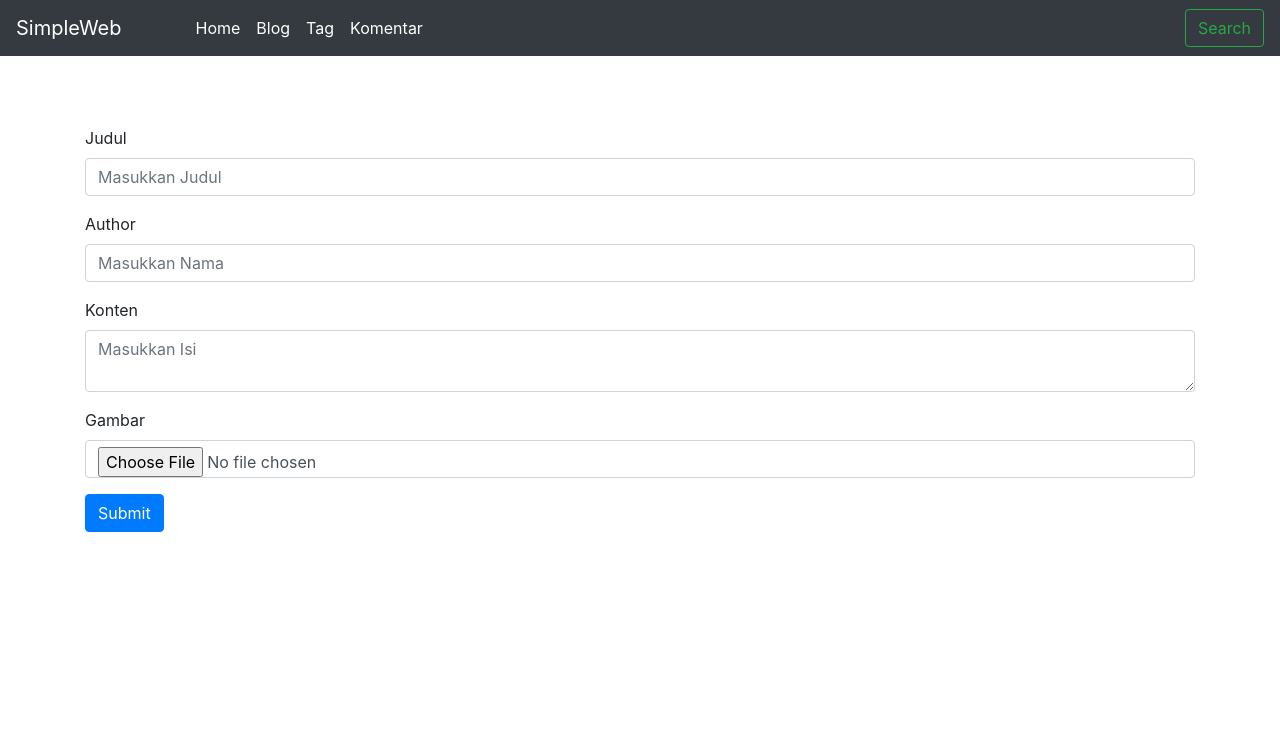
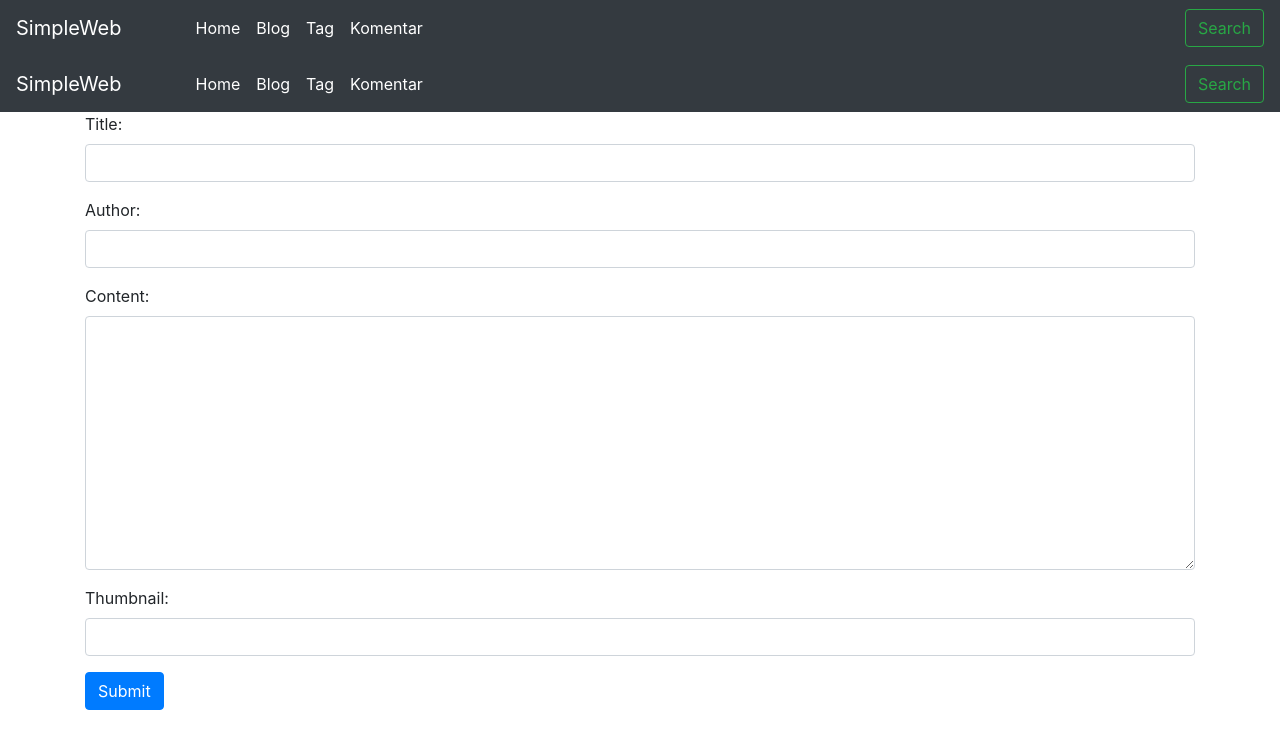
Before and after one commit to iosky07/first-django, a Django app: template simple_web/templates/pages/blogs/create.html in a window 1280 px wide. Shown: the top 749 px of the page. Run offline with Django 3.2, Linux system fonts and the light colour scheme; the template is opened without the code that fills it: values that come from a table or form of the project are taken from there, others are empty; some libraries are stand-ins or nearby versions.

Commit message:
first form create

```diff
--- a/postgresql_try/settings.py
+++ b/postgresql_try/settings.py
@@ -40,6 +40,7 @@
     'django.contrib.staticfiles',
 
     'simple_web',
+    'widget_tweaks',
 ]
 
 MIDDLEWARE = [
--- /dev/null
+++ b/simple_web/forms.py
@@ -0,0 +1,7 @@
+from django.forms import ModelForm
+from .models import *
+
+class BlogForm(ModelForm):
+    class Meta:
+        model = Blog
+        fields = '__all__'
--- /dev/null
+++ b/simple_web/templates/forms/blog_form.html
@@ -0,0 +1,77 @@
+{% extends 'layouts/master.html' %}
+
+{% load widget_tweaks %}
+
+{% block content %}
+
+    <div class="container">
+    <form method="post" novalidate>
+      {% csrf_token %}
+
+      {% for hidden_field in form.hidden_fields %}
+        {{ hidden_field }}
+      {% endfor %}
+
+      {% if form.non_field_errors %}
+        <div class="alert alert-danger" role="alert">
+          {% for error in form.non_field_errors %}
+            {{ error }}
+          {% endfor %}
+        </div>
+      {% endif %}
+
+      {% for field in form.visible_fields %}
+        <div class="form-group">
+          {{ field.label_tag }}
+
+          {% if form.is_bound %}
+            {% if field.errors %}
+              {% render_field field class="form-control is-invalid" %}
+              {% for error in field.errors %}
+                <div class="invalid-feedback">
+                  {{ error }}
+                </div>
+              {% endfor %}
+            {% else %}
+              {% render_field field class="form-control is-valid" %}
+            {% endif %}
+          {% else %}
+            {% render_field field class="form-control" %}
+          {% endif %}
+
+          {% if field.help_text %}
+            <small class="form-text text-muted">{{ field.help_text }}</small>
+          {% endif %}
+        </div>
+      {% endfor %}
+
+      <button type="submit" class="btn btn-primary">Submit</button>
+    </form>
+
+  </div>
+
+{% endblock %}
+
+
+
+{#<form action="" method="post" class="container" style="margin-top: 70px">#}
+{#        <div class="form-group col-span-6 sm:col-span-5">#}
+{#            <label for="title">Judul</label>#}
+{#            <input type="text" class="form-control" placeholder="Masukkan Judul">#}
+{#        </div>#}
+{#        <div class="form-group col-span-6 sm:col-span-5">#}
+{#            <label for="author">Author</label>#}
+{#            <input type="text" class="form-control" placeholder="Masukkan Nama">#}
+{#        </div>#}
+{#        <div class="form-group col-span-6 sm:col-span-5">#}
+{#            <label for="content">Konten</label>#}
+{#            <textarea type="text" class="form-control" placeholder="Masukkan Isi"></textarea>#}
+{#        </div>#}
+{#        <div class="form-group col-span-6 sm:col-span-5">#}
+{#            <label for="author">Gambar</label>#}
+{#            <input type="file" class="form-control" placeholder="Upload Gambar">#}
+{#        </div>#}
+{#        <div class="form-group col-span-6 sm:col-span-5">#}
+{#            <button class="btn btn-primary" type="submit">Submit</button>#}
+{#        </div>#}
+{#    </form>#}
--- a/simple_web/templates/layouts/master.html
+++ b/simple_web/templates/layouts/master.html
@@ -3,9 +3,10 @@
 <!DOCTYPE html>
 <html lang="en">
 
-<meta charset="utf-8">
-<meta name="viewport" content="width=device-width, initial-scale=1, shrink-to-fit=no">
 <head>
+    <meta charset="utf-8">
+    <meta name="viewport" content="width=device-width, initial-scale=1, shrink-to-fit=no">
+
     <title>SimpleWeb</title>
 
     <!-- General CSS Files -->
--- a/simple_web/templates/pages/blogs/create.html
+++ b/simple_web/templates/pages/blogs/create.html
@@ -1,29 +1,7 @@
 {% extends 'layouts/master.html' %}
-
-{% load static %}
 
 {% block content %}
 
-    <form action="" method="post" class="container" style="margin-top: 70px">
-        <div class="form-group col-span-6 sm:col-span-5">
-            <label for="title">Judul</label>
-            <input type="text" class="form-control" placeholder="Masukkan Judul">
-        </div>
-        <div class="form-group col-span-6 sm:col-span-5">
-            <label for="author">Author</label>
-            <input type="text" class="form-control" placeholder="Masukkan Nama">
-        </div>
-        <div class="form-group col-span-6 sm:col-span-5">
-            <label for="content">Konten</label>
-            <textarea type="text" class="form-control" placeholder="Masukkan Isi"></textarea>
-        </div>
-        <div class="form-group col-span-6 sm:col-span-5">
-            <label for="author">Gambar</label>
-            <input type="file" class="form-control" placeholder="Upload Gambar">
-        </div>
-        <div class="form-group col-span-6 sm:col-span-5">
-            <button class="btn btn-primary" type="submit">Submit</button>
-        </div>
-    </form>
+    {% include 'forms/blog_form.html' with form=form %}
 
 {% endblock %}
```
Also changed, not shown: simple_web/views.py (+12 -4 lines).
